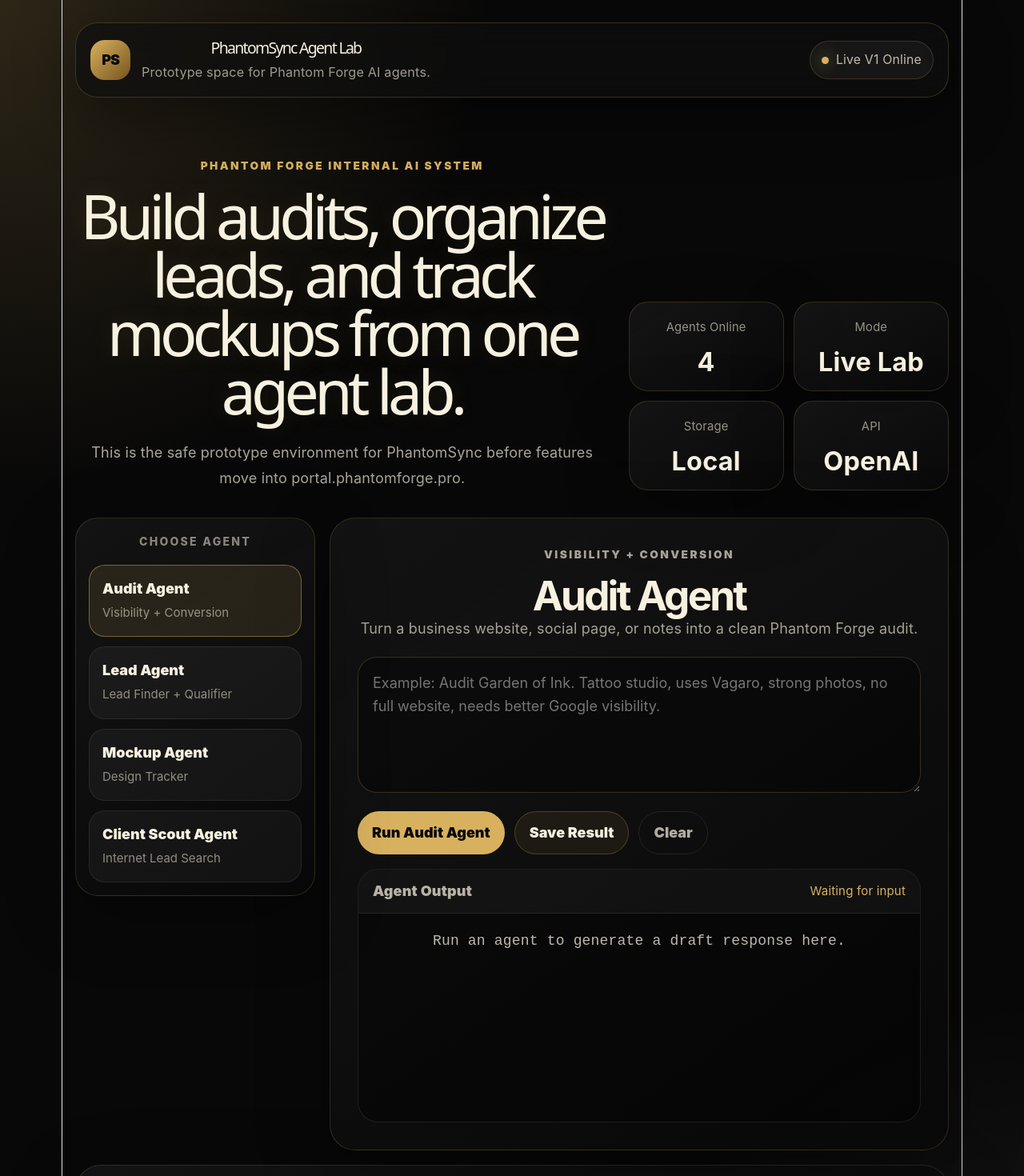
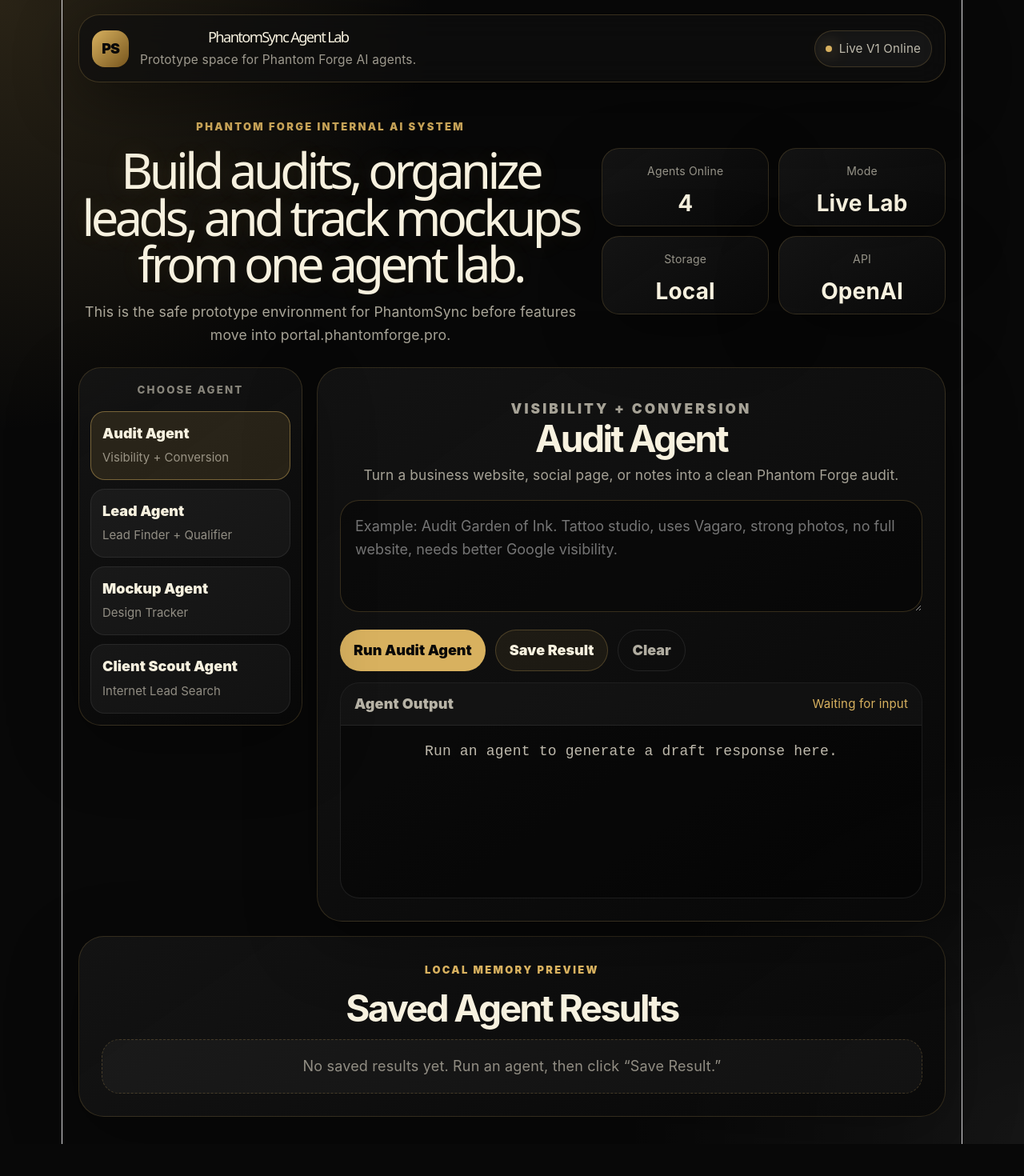
Before and after one commit to ElijahFranceDev/phantom-forge-lab, a React (Vite) app: page / in a window 1280 px wide. Shown: the top 1470 px of the page at 80% size. After the commit the page ends 1430 px from the top, so only its background shows below. Built offline with nearby package versions, Linux system fonts and the light colour scheme.

Commit message:
Tighten Agent Lab layout

```diff
--- a/src/App.css
+++ b/src/App.css
@@ -13,8 +13,8 @@
   min-width: 320px;
   min-height: 100vh;
   background:
-    radial-gradient(circle at top left, rgba(216, 177, 95, 0.18), transparent 34rem),
-    radial-gradient(circle at bottom right, rgba(255, 255, 255, 0.07), transparent 28rem),
+    radial-gradient(circle at top left, rgba(216, 177, 95, 0.16), transparent 30rem),
+    radial-gradient(circle at bottom right, rgba(255, 255, 255, 0.055), transparent 28rem),
     #080808;
 }
 
@@ -28,9 +28,9 @@
 }
 
 .app-shell {
-  width: min(1240px, calc(100% - 32px));
+  width: min(1180px, calc(100% - 40px));
   margin: 0 auto;
-  padding: 28px 0 48px;
+  padding: 18px 0 34px;
 }
 
 .top-nav {
@@ -38,9 +38,9 @@
   justify-content: space-between;
   align-items: center;
   gap: 22px;
-  padding: 18px;
+  padding: 14px 16px;
   border: 1px solid rgba(216, 177, 95, 0.22);
-  border-radius: 28px;
+  border-radius: 26px;
   background: rgba(14, 14, 14, 0.72);
   backdrop-filter: blur(18px);
   box-shadow: 0 20px 80px rgba(0, 0, 0, 0.44);
@@ -55,9 +55,9 @@
 .brand-mark {
   display: grid;
   place-items: center;
-  width: 50px;
-  height: 50px;
-  border-radius: 18px;
+  width: 46px;
+  height: 46px;
+  border-radius: 16px;
   background: linear-gradient(135deg, #d8b15f, #76551d);
   color: #080808;
   font-weight: 950;
@@ -67,30 +67,30 @@
 .brand h1 {
   margin: 0;
   color: #f7f1df;
-  font-size: 1.08rem;
+  font-size: 1.02rem;
 }
 
 .brand p {
-  margin: 4px 0 0;
+  margin: 3px 0 0;
   color: rgba(247, 241, 223, 0.62);
-  font-size: 0.9rem;
+  font-size: 0.86rem;
 }
 
 .nav-status {
   display: inline-flex;
   align-items: center;
   gap: 9px;
-  padding: 10px 14px;
+  padding: 9px 13px;
   border-radius: 999px;
   border: 1px solid rgba(216, 177, 95, 0.2);
   color: rgba(247, 241, 223, 0.75);
   background: rgba(255, 255, 255, 0.045);
-  font-size: 0.88rem;
+  font-size: 0.84rem;
 }
 
 .pulse {
-  width: 9px;
-  height: 9px;
+  width: 8px;
+  height: 8px;
   border-radius: 999px;
   background: #d8b15f;
   box-shadow: 0 0 20px rgba(216, 177, 95, 0.85);
@@ -98,16 +98,16 @@
 
 .hero {
   display: grid;
-  grid-template-columns: 1.25fr 0.75fr;
+  grid-template-columns: 1.1fr 0.75fr;
   gap: 24px;
-  align-items: end;
-  padding: 72px 0 34px;
+  align-items: center;
+  padding: 42px 0 26px;
 }
 
 .eyebrow {
-  margin: 0 0 14px;
+  margin: 0 0 12px;
   color: #d8b15f;
-  font-size: 0.76rem;
+  font-size: 0.72rem;
   font-weight: 900;
   text-transform: uppercase;
   letter-spacing: 0.18em;
@@ -115,19 +115,20 @@
 
 .hero h2 {
   margin: 0;
-  max-width: 900px;
+  max-width: 760px;
   color: #f7f1df;
   text-shadow: 0 0 30px rgba(216, 177, 95, 0.12);
-  font-size: clamp(2.4rem, 6vw, 5.6rem);
+  font-size: clamp(2.1rem, 4.8vw, 4.55rem);
   line-height: 0.95;
   letter-spacing: -0.075em;
 }
 
 .hero-text {
-  max-width: 720px;
-  margin: 24px 0 0;
+  max-width: 680px;
+  margin: 18px 0 0;
   color: rgba(247, 241, 223, 0.68);
-  line-height: 1.75;
+  line-height: 1.6;
+  font-size: 0.98rem;
 }
 
 .stats-grid {
@@ -137,10 +138,10 @@
 }
 
 .stat-card {
-  min-height: 112px;
-  padding: 18px;
+  min-height: 94px;
+  padding: 15px;
   border: 1px solid rgba(216, 177, 95, 0.18);
-  border-radius: 24px;
+  border-radius: 22px;
   background: linear-gradient(145deg, rgba(22, 22, 22, 0.9), rgba(10, 10, 10, 0.78));
   box-shadow: 0 24px 80px rgba(0, 0, 0, 0.28);
 }
@@ -148,19 +149,19 @@
 .stat-card span {
   display: block;
   color: rgba(247, 241, 223, 0.58);
-  font-size: 0.82rem;
+  font-size: 0.78rem;
 }
 
 .stat-card strong {
   display: block;
-  margin-top: 18px;
+  margin-top: 14px;
   color: #f7f1df;
-  font-size: 1.8rem;
+  font-size: 1.55rem;
 }
 
 .agent-layout {
   display: grid;
-  grid-template-columns: 300px 1fr;
+  grid-template-columns: 280px 1fr;
   gap: 18px;
   align-items: start;
 }
@@ -175,17 +176,17 @@
 
 .agent-sidebar {
   position: sticky;
-  top: 20px;
+  top: 18px;
   display: grid;
-  gap: 12px;
-  padding: 16px;
+  gap: 11px;
+  padding: 14px;
   border-radius: 28px;
 }
 
 .sidebar-label {
-  margin: 0 0 4px;
+  margin: 0 0 3px;
   color: rgba(247, 241, 223, 0.52);
-  font-size: 0.78rem;
+  font-size: 0.74rem;
   font-weight: 800;
   text-transform: uppercase;
   letter-spacing: 0.16em;
@@ -194,9 +195,9 @@
 .agent-tab {
   width: 100%;
   text-align: left;
-  padding: 16px;
+  padding: 14px;
   border: 1px solid rgba(255, 255, 255, 0.075);
-  border-radius: 20px;
+  border-radius: 18px;
   color: rgba(247, 241, 223, 0.78);
   background: rgba(255, 255, 255, 0.045);
 }
@@ -220,30 +221,36 @@
 }
 
 .agent-panel {
-  padding: clamp(20px, 4vw, 34px);
+  padding: clamp(18px, 3vw, 28px);
   border-radius: 32px;
+}
+
+.panel-header {
+  text-align: center;
 }
 
 .panel-header h3,
 .section-heading h3 {
   margin: 0;
   color: #f7f1df;
-  font-size: clamp(2rem, 4vw, 3.5rem);
+  font-size: clamp(1.9rem, 3.6vw, 3.1rem);
   line-height: 1;
   letter-spacing: -0.055em;
 }
 
 .panel-header p {
   max-width: 720px;
+  margin: 10px auto 0;
   color: rgba(247, 241, 223, 0.65);
-  line-height: 1.7;
+  line-height: 1.55;
+  font-size: 0.96rem;
 }
 
 textarea {
   width: 100%;
-  min-height: 170px;
+  min-height: 140px;
   resize: vertical;
-  margin-top: 20px;
+  margin-top: 18px;
   padding: 18px;
   border: 1px solid rgba(216, 177, 95, 0.22);
   border-radius: 24px;
@@ -262,14 +269,14 @@
   display: flex;
   flex-wrap: wrap;
   gap: 12px;
-  margin: 16px 0;
+  margin: 14px 0;
 }
 
 .primary-button,
 .secondary-button,
 .ghost-button {
   border-radius: 999px;
-  padding: 13px 18px;
+  padding: 12px 17px;
   font-weight: 900;
 }
 
@@ -293,9 +300,9 @@
 
 .output-box {
   overflow: hidden;
-  margin-top: 18px;
+  margin-top: 14px;
   border: 1px solid rgba(255, 255, 255, 0.09);
-  border-radius: 26px;
+  border-radius: 24px;
   background: rgba(0, 0, 0, 0.35);
 }
 
@@ -303,7 +310,7 @@
   display: flex;
   justify-content: space-between;
   gap: 18px;
-  padding: 14px 18px;
+  padding: 13px 17px;
   border-bottom: 1px solid rgba(255, 255, 255, 0.08);
   color: rgba(247, 241, 223, 0.72);
   background: rgba(255, 255, 255, 0.04);
@@ -318,29 +325,34 @@
 }
 
 pre {
-  min-height: 260px;
-  max-height: 520px;
+  min-height: 215px;
+  max-height: 460px;
   overflow: auto;
   margin: 0;
-  padding: 20px;
+  padding: 18px;
   white-space: pre-wrap;
   color: rgba(247, 241, 223, 0.76);
-  line-height: 1.65;
+  line-height: 1.6;
 }
 
 .saved-section {
   margin-top: 18px;
-  padding: clamp(20px, 4vw, 34px);
+  padding: clamp(18px, 3vw, 28px);
   border-radius: 32px;
 }
 
+.section-heading {
+  text-align: center;
+}
+
 .empty-state {
-  margin-top: 18px;
-  padding: 22px;
+  margin-top: 16px;
+  padding: 20px;
   border: 1px dashed rgba(216, 177, 95, 0.24);
   border-radius: 22px;
   color: rgba(247, 241, 223, 0.55);
   background: rgba(255, 255, 255, 0.035);
+  text-align: center;
 }
 
 .saved-grid {
@@ -377,11 +389,28 @@
 }
 
 @media (max-width: 900px) {
-  .top-nav,
+  .app-shell {
+    width: min(100% - 24px, 1180px);
+    padding: 14px 0 28px;
+  }
+
+  .top-nav {
+    flex-direction: column;
+    align-items: flex-start;
+  }
+
   .hero {
     grid-template-columns: 1fr;
-    flex-direction: column;
-    align-items: flex-start;
+    gap: 18px;
+    padding: 34px 0 22px;
+  }
+
+  .hero h2 {
+    font-size: clamp(2rem, 12vw, 3.6rem);
+  }
+
+  .stats-grid {
+    grid-template-columns: repeat(2, 1fr);
   }
 
   .agent-layout {
@@ -392,8 +421,31 @@
     position: static;
   }
 
-  .saved-grid,
+  .saved-grid {
+    grid-template-columns: 1fr;
+  }
+}
+
+@media (max-width: 560px) {
   .stats-grid {
     grid-template-columns: 1fr;
   }
+
+  .button-row {
+    flex-direction: column;
+  }
+
+  .primary-button,
+  .secondary-button,
+  .ghost-button {
+    width: 100%;
+  }
+
+  textarea {
+    min-height: 130px;
+  }
+
+  pre {
+    min-height: 200px;
+  }
 }
```
